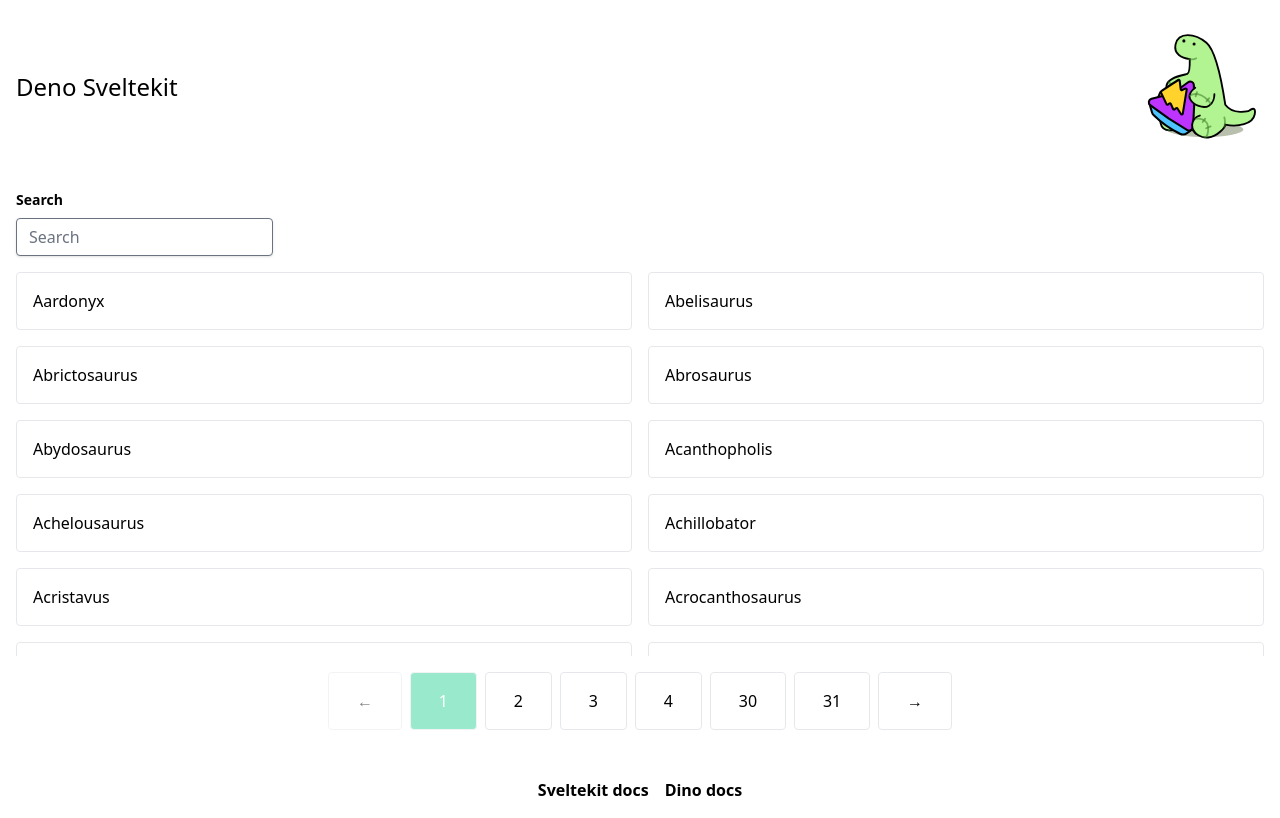
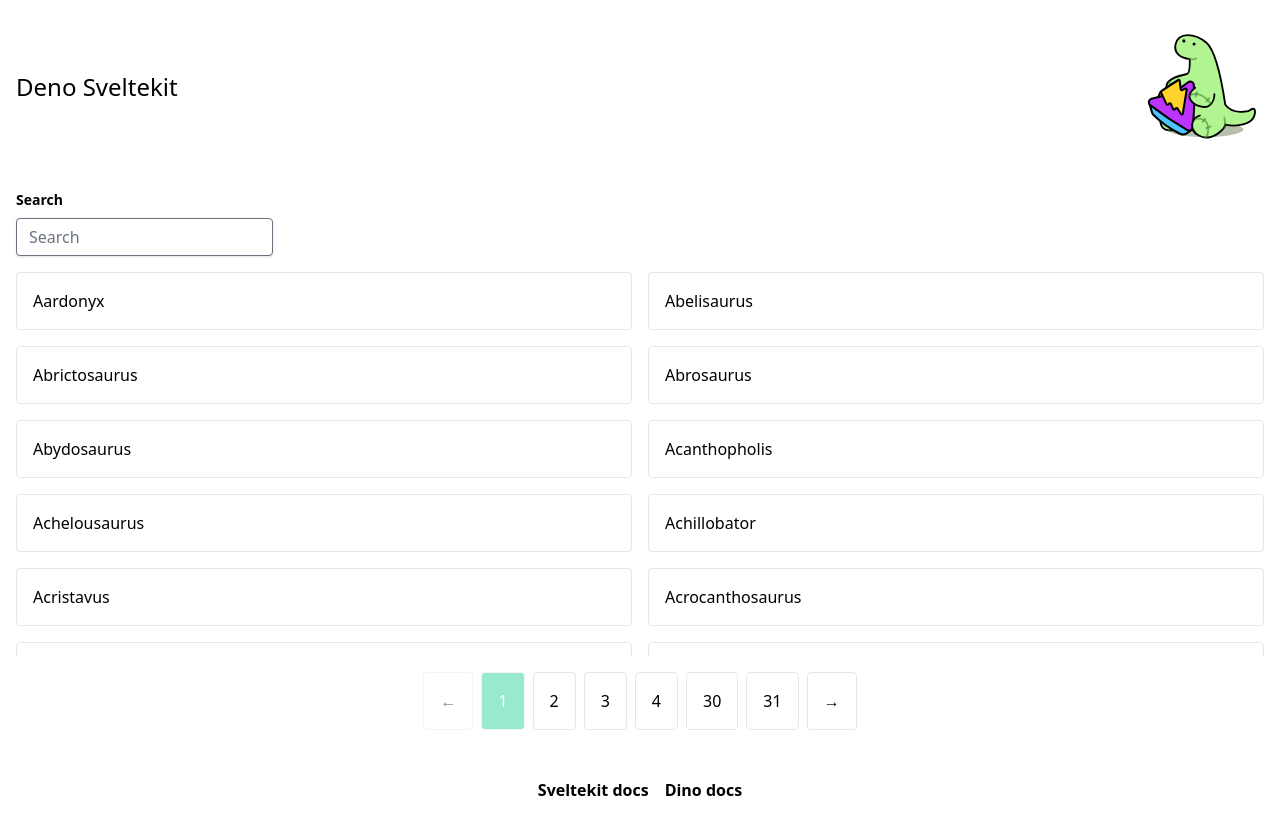
Before and after one commit to s-petey/deno-sveltekit, a SvelteKit app: page / in a window 1280 px wide. Built offline with nearby package versions, Linux system fonts and the light colour scheme.

Commit message:
FIX: Styling on pagination buttons.

```diff
--- a/src/routes/+page.svelte
+++ b/src/routes/+page.svelte
@@ -58,7 +58,7 @@
 <!-- pagination -->
 {#if data.totalPages > 0}
 	<div class="mb-4 flex justify-center">
-		<div class="grid w-1/2 grid-flow-col gap-2">
+		<div class="grid grid-flow-col gap-2 overflow-hidden">
 			{@render pageButton(data.page - 1, data.page === 1, false, '←')}
 
 			{#each { length: data.totalPages }, page}
```
